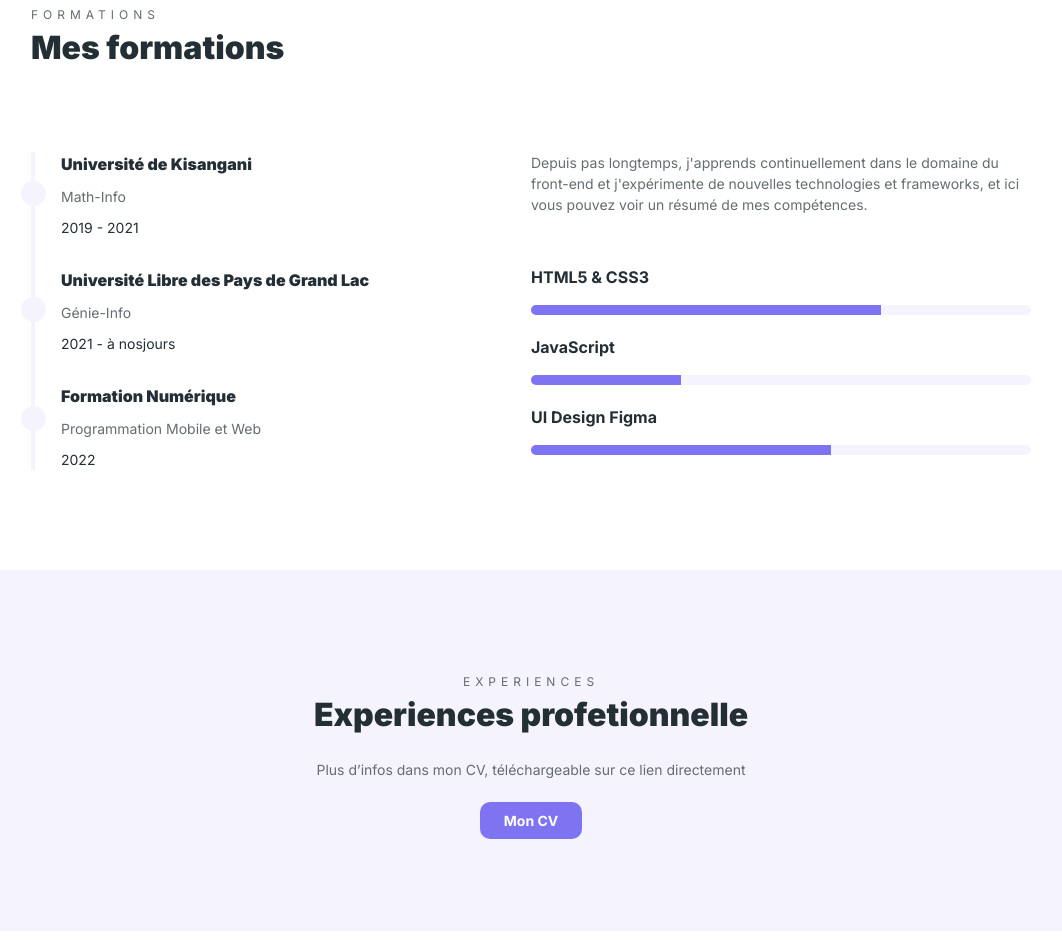
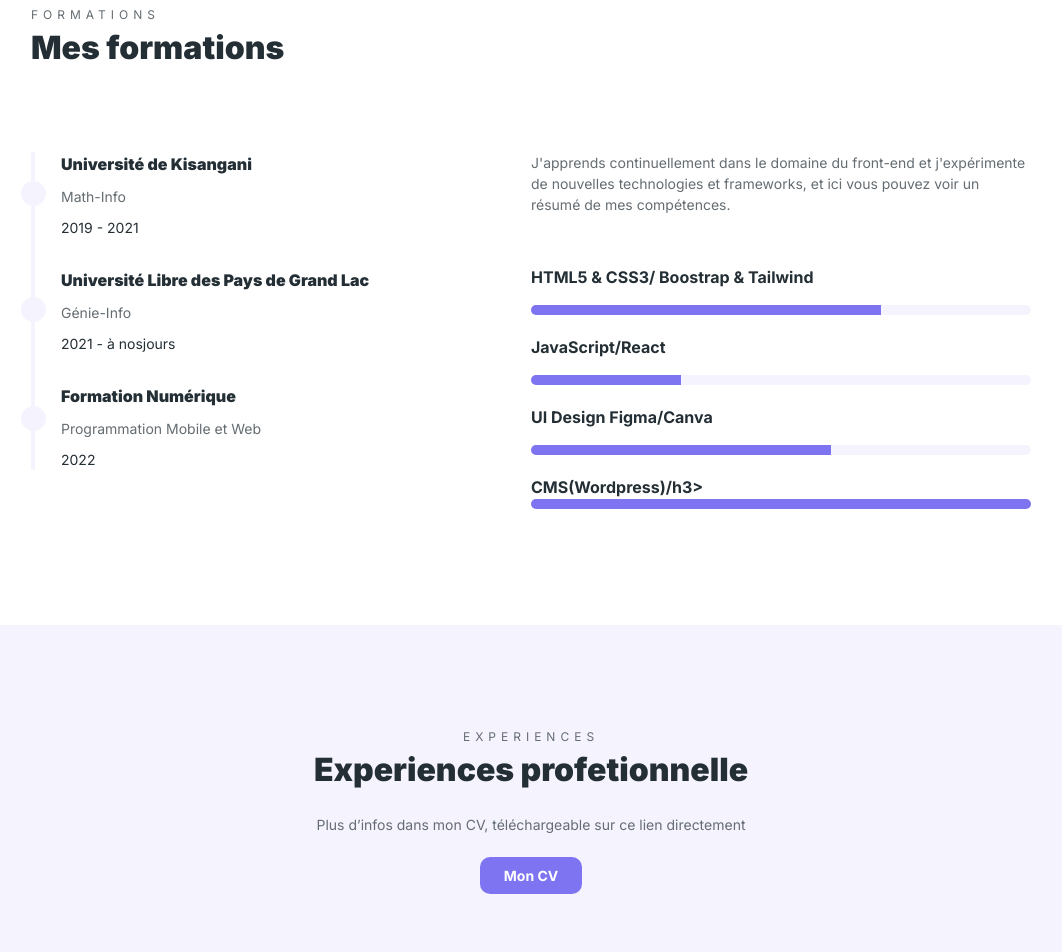
Before and after one commit to Koliama-code/monPortofolio, a website: page index.html in a window 1280 px wide. Shown: the part 1267-2219 px from the top of the page, without its empty margins (109-1171 px from the left). Drawn offline with Linux system fonts and the light colour scheme.

Commit message:
Update index.html
update elements

```diff
--- a/index.html
+++ b/index.html
@@ -127,20 +127,24 @@
 								</div>
 							</div>
 							<div class="animated-on-scroll skills">
-								<p>Depuis pas longtemps, j'apprends continuellement dans le domaine du front-end et j'expérimente de nouvelles technologies et frameworks, et ici vous pouvez voir un résumé de mes compétences.</p>
+								<p> J'apprends continuellement dans le domaine du front-end et j'expérimente de nouvelles technologies et frameworks, et ici vous pouvez voir un résumé de mes compétences.</p>
 								<div class="skills-block">
 									<div class="skill-block">
-										<h3>HTML5 & CSS3</h3>
+										<h3>HTML5 & CSS3/ Boostrap & Tailwind</h3>
 										<div class="level level1"><div></div></div>
 									</div>
 									<div class="skill-block">
-										<h3>JavaScript</h3>
+										<h3>JavaScript/React</h3>
 										<div class="level level2"><div></div></div>
 									</div>
 
 									<div class="skill-block">
-										<h3>UI Design Figma</h3>
+										<h3>UI Design Figma/Canva</h3>
 										<div class="level level3"><div></div></div>
+									</div>
+									<div class="skill-block">
+										<h3>CMS(Wordpress)/h3>
+										<div class="level level4"><div></div></div>
 									</div>
 								</div>
 							</div>
```
